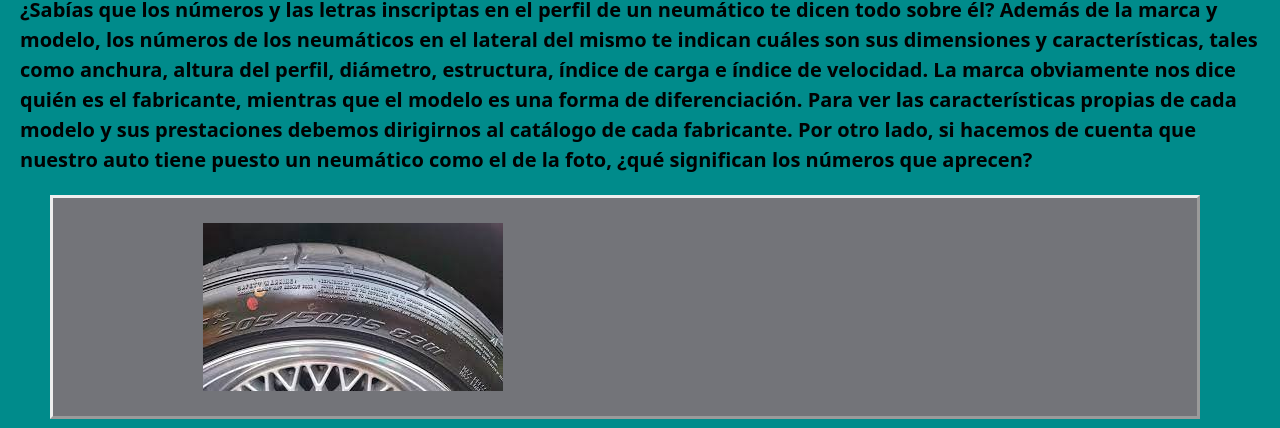
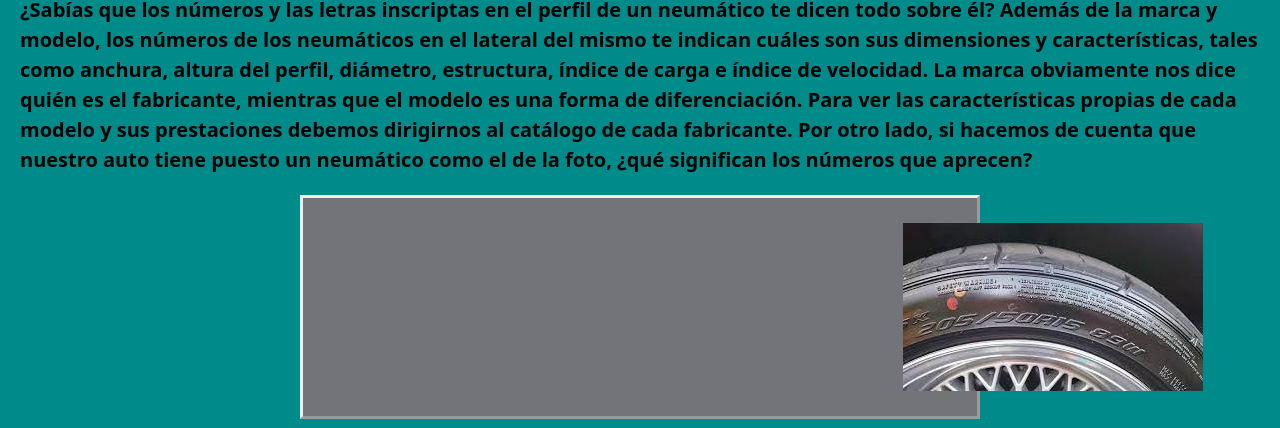
Before and after one commit to ManuelTricarico2223/nuevoVentas, a website: page secciones/productos.html in a window 1280 px wide. Shown: the part 524-952 px from the top of the page. Drawn offline with nearby package versions, Linux system fonts and the light colour scheme.

Commit message:
modificando

```diff
--- a/css/productos.css
+++ b/css/productos.css
@@ -103,7 +103,7 @@ nav{
     .rodadoCubierta{
     margin: 20px;
     margin-right: 50px;
-    margin-left: 40px;
+    margin-left: 20px;
     border-style: outset;
     padding: 25px;
     padding-right: 20px;
@@ -276,12 +276,12 @@ nav{
 
         .rodadoCubierta{
             margin: 20px;
-            margin-right: 80px;
-            margin-left: 50px;
+            margin-right: 300px;
+            margin-left: 300px;
             border-style: outset;
             padding: 25px;
             padding-right: 20px;
-            padding-left: 150px;
+            padding-left: 600px;
             background-color: rgb(115, 116, 121);
             }
 
@@ -320,7 +320,4 @@ nav{
                 font-size: 40px;
                 margin: 10px;
               }
-
-
-
- }
+}
```
Also changed, not shown: scss/style.scss (+10 -14 lines), css/contacto.css, css/style.css.
